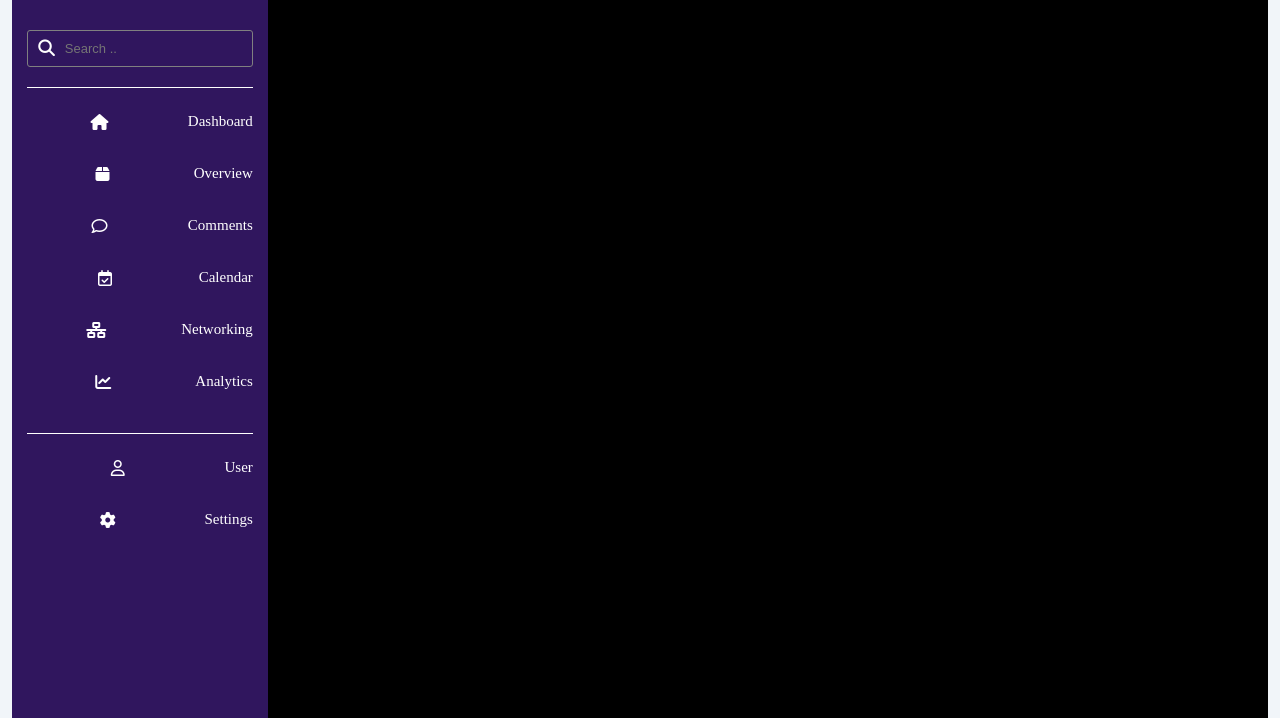
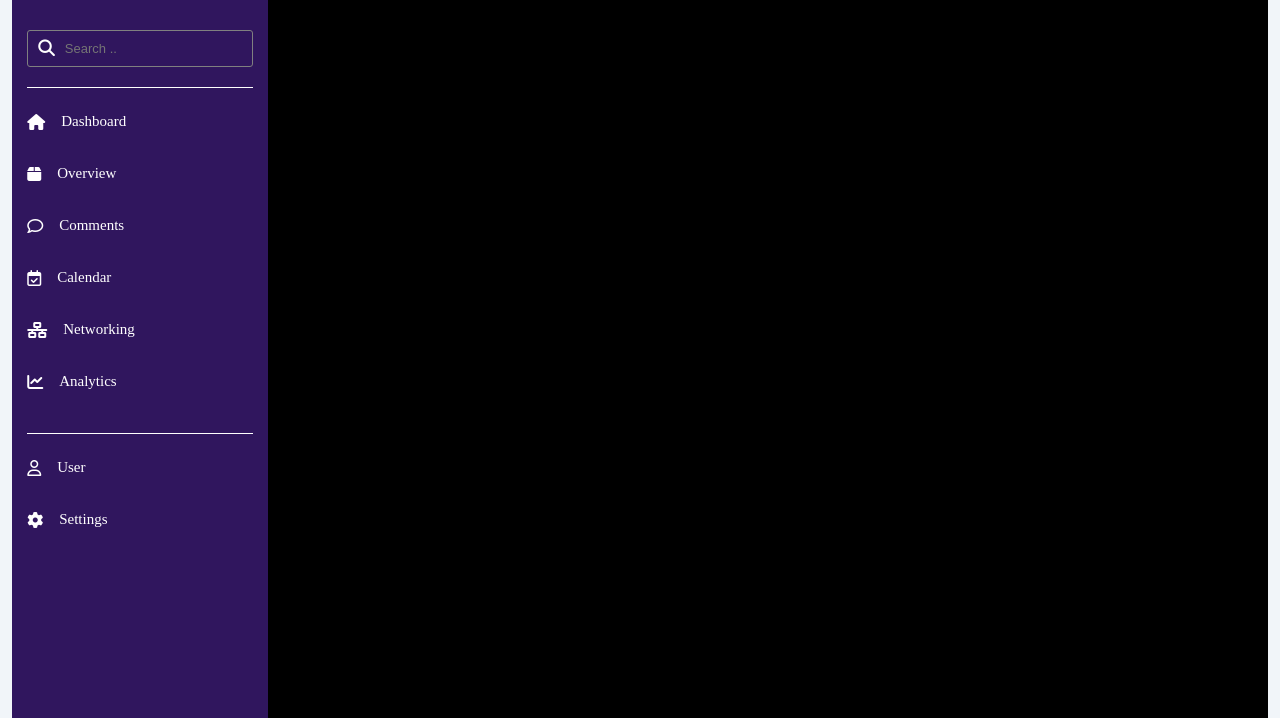
Before and after one commit to DerQh/responsive-divs, a plain HTML site: page index.html in a window 1280 px wide. Shown: the part 82-800 px from the top of the page. Drawn offline with Linux system fonts and the light colour scheme.

Commit message:
last one

```diff
--- a/styles.css
+++ b/styles.css
@@ -57,9 +57,9 @@ nav {
 .item {
   margin: 15px auto;
 }
-/* i {
+i {
   margin: auto;
-} */
+}
 
 .logo_name {
   display: none;
@@ -130,9 +130,13 @@ main {
   nav {
     background-color: purple;
     color: white;
+    transition: all 0.3s;
   }
   main {
     background-color: white;
+  }
+  i {
+    margin: 0px;
   }
 }
 
@@ -155,9 +159,9 @@ main {
     gap: 1em;
   }
 
-  i {
+  /* i {
     margin: auto;
-  }
+  } */
 
   .logo_name {
     display: inline-block;
```
